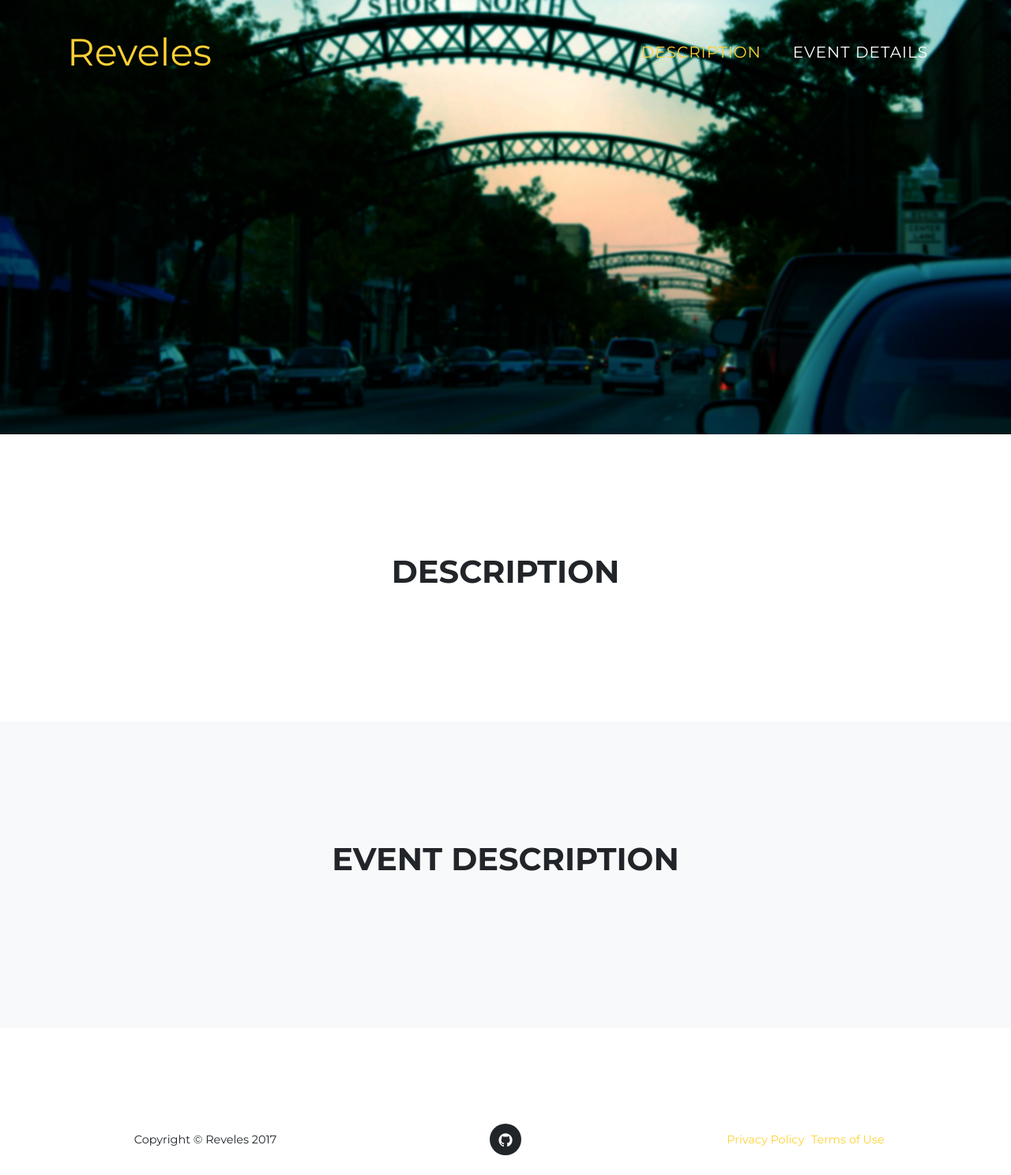
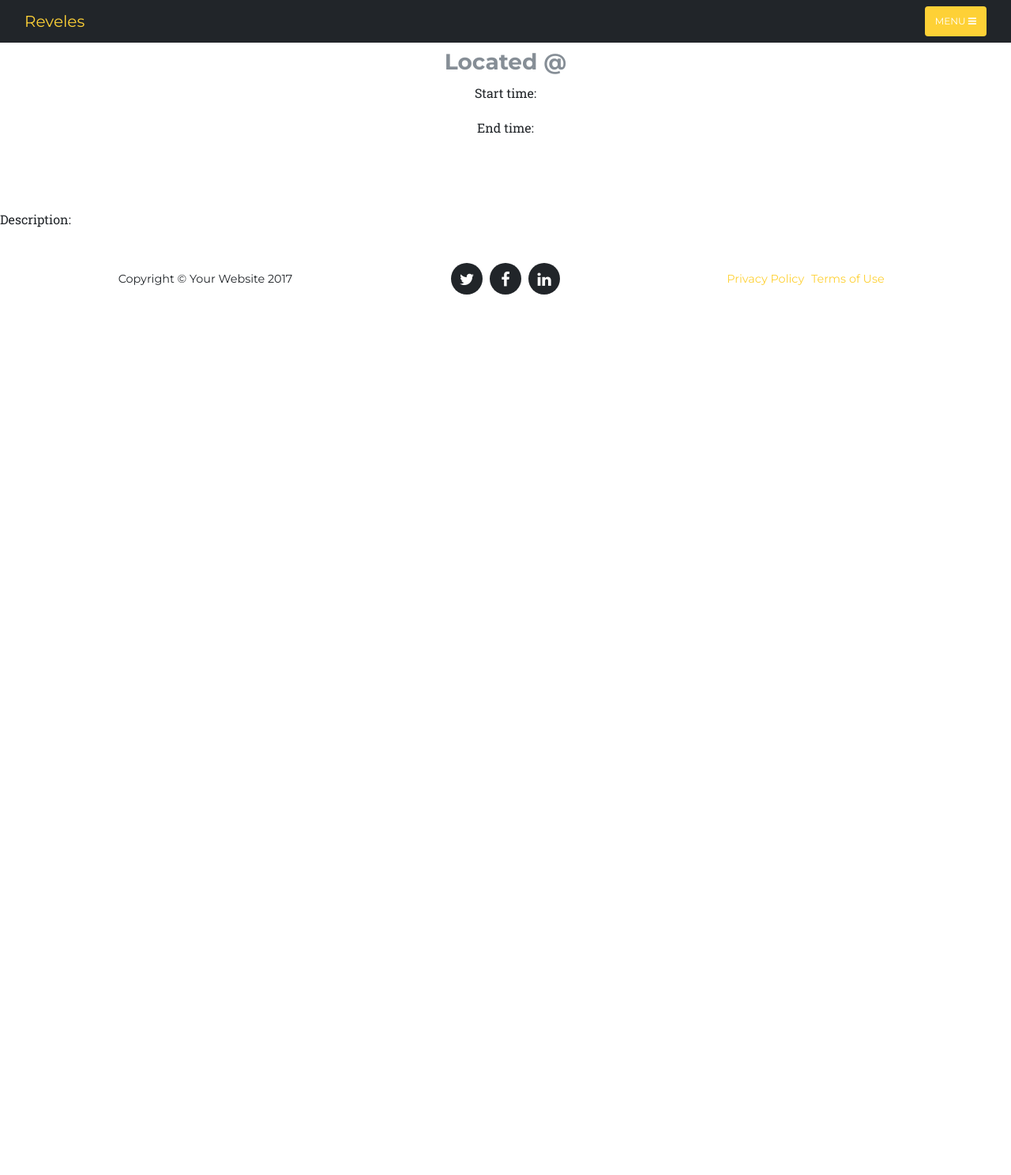
Before and after one commit to reveles-hackohio17/Reveles, a Django app: page /event_page/ in a window 1280 px wide. Shown: the whole page at 79% size. After the commit the page ends 373 px from the top, so only its background shows below. Run offline with Django 3.2, Linux system fonts and the light colour scheme; data comes from the database, SQL or seed files in the repository; some libraries are stand-ins or nearby versions; some web fonts are replaced.

Commit message:
Replaced event_page

```diff
--- a/www/templates/www/event_page.html
+++ b/www/templates/www/event_page.html
@@ -9,7 +9,7 @@
     <meta name="description" content="">
     <meta name="author" content="">
 
-    <title>Event Page</title>
+    <title>Reveles | Event Page</title>
 
     <!-- Bootstrap core CSS -->
     <link href="{% static 'vendor/bootstrap/css/bootstrap.min.css' %}" rel="stylesheet">
@@ -29,9 +29,9 @@
   <body id="page-top">
 
     <!-- Navigation -->
-    <nav class="navbar navbar-expand-lg navbar-dark fixed-top" id="mainNav">
-      <div class="container">
-        <a class="navbar-brand js-scroll-trigger" href="#page-top">Reveles</a>
+    <nav class="navbar navbar-inverse navbar-fixed-top" id="mainNav">
+      <div class="container-fluid">
+        <a class="navbar-brand js-scroll-trigger" href="/">Reveles</a>
         <button class="navbar-toggler navbar-toggler-right" type="button" data-toggle="collapse" data-target="#navbarResponsive" aria-controls="navbarResponsive" aria-expanded="false" aria-label="Toggle navigation">
           Menu
           <i class="fa fa-bars"></i>
@@ -39,71 +39,43 @@
         <div class="collapse navbar-collapse" id="navbarResponsive">
           <ul class="navbar-nav text-uppercase ml-auto">
             <li class="nav-item">
-              <a class="nav-link js-scroll-trigger" href="#Description">Description</a>
-            </li>
-            <li class="nav-item">
-              <a class="nav-link js-scroll-trigger" href="#Event Details">Event Details</a>
+              <a class="nav-link js-scroll-trigger" href="#services">INSERT LINK HERE</a>
             </li>
           </ul>
         </div>
       </div>
     </nav>
-    <!-- Header -->
-    <header class="masthead">
-      <div class="container">
-        <div class="intro-text">
-          <div class="intro-heading text-uppercase" id = "event_name"></div>
-      <!-- TODO: Fix "map" -->
-        </div>
-      </div>
-    </header>
-    <!-- Services -->
-    <section id="Description">
-      <div class="container">
-        <div class="row">
-          <div class="col-lg-12 text-center">
-            <h2 class="section-heading text-uppercase">Description</h2>
-            <p id = "description"></p>
 
-    </section>
-    <!-- Team -->
-    <section class="bg-light" id="team">
-      <div class="container">
-        <div class="row">
-          <div class="col-lg-12 text-center">
-            <h2 class="section-heading text-uppercase">Event Description</h2>
-            <p id = "author"></p>
-            <p id = "start_time"></p>
-            <p id = "end_time"></p>
-            <p id = "cost"></p>
-            <p id = "address"></p>
-            <p id = "num_attendees"></p>
-            <p id = "created_date"></p>
-            <img id = "img" />
-		</div>
-     </div>
-	 </div>
-    </section>
+    <!-- Event Details -->
+    <h2 class="section-heading text-center" id="event_name"></div>
+    <h3 class="text-muted text-center" id="INSERT LOCATION">Located @ </h3>
+    <p class="text-center" id="start_time">Start time: </p>
+    <p class="text-center" id="end_time">End time: </p>
+    <br><br><br>
+    <p id="description">Description: </p>
 
-    <!-- Clients -->
-    <section class="py-5">
-      <div class="container">
-        <div class="row">
-        </div>
-      </div>
-    </section>
     <!-- Footer -->
     <footer>
       <div class="container">
         <div class="row">
           <div class="col-md-4">
-            <span class="copyright">Copyright &copy; Reveles 2017</span>
+            <span class="copyright">Copyright &copy; Your Website 2017</span>
           </div>
           <div class="col-md-4">
             <ul class="list-inline social-buttons">
               <li class="list-inline-item">
-                <a href="https://github.com/reveles-hackohio17/Reveles">
-                  <i class="fa fa-github"></i>
+                <a href="#">
+                  <i class="fa fa-twitter"></i>
+                </a>
+              </li>
+              <li class="list-inline-item">
+                <a href="#">
+                  <i class="fa fa-facebook"></i>
+                </a>
+              </li>
+              <li class="list-inline-item">
+                <a href="#">
+                  <i class="fa fa-linkedin"></i>
                 </a>
               </li>
             </ul>
@@ -129,8 +101,9 @@
     <script src="{% static 'vendor/jquery-easing/jquery.easing.min.js' %}"></script>
 
     <!-- Custom scripts for this template -->
-    <script src="{% static 'js/agency_index.min.js' %}"></script>
+    <script src="{% static 'js/agency.min.js' %}"></script>
 
+    <!-- Passed event name parsing js -->
     <script>
         function parseURLParams(url) {
             var queryStart = url.indexOf("=") + 1;
@@ -158,5 +131,7 @@
         document.getElementById("created_date").innerHTML = "Created Date: " +cur_event["fields"]["created_date"];
 		document.getElementById("cost").innerHTML = "Cost: " + cur_event["fields"]["cost"];
     </script>
+
   </body>
+
 </html>
```
